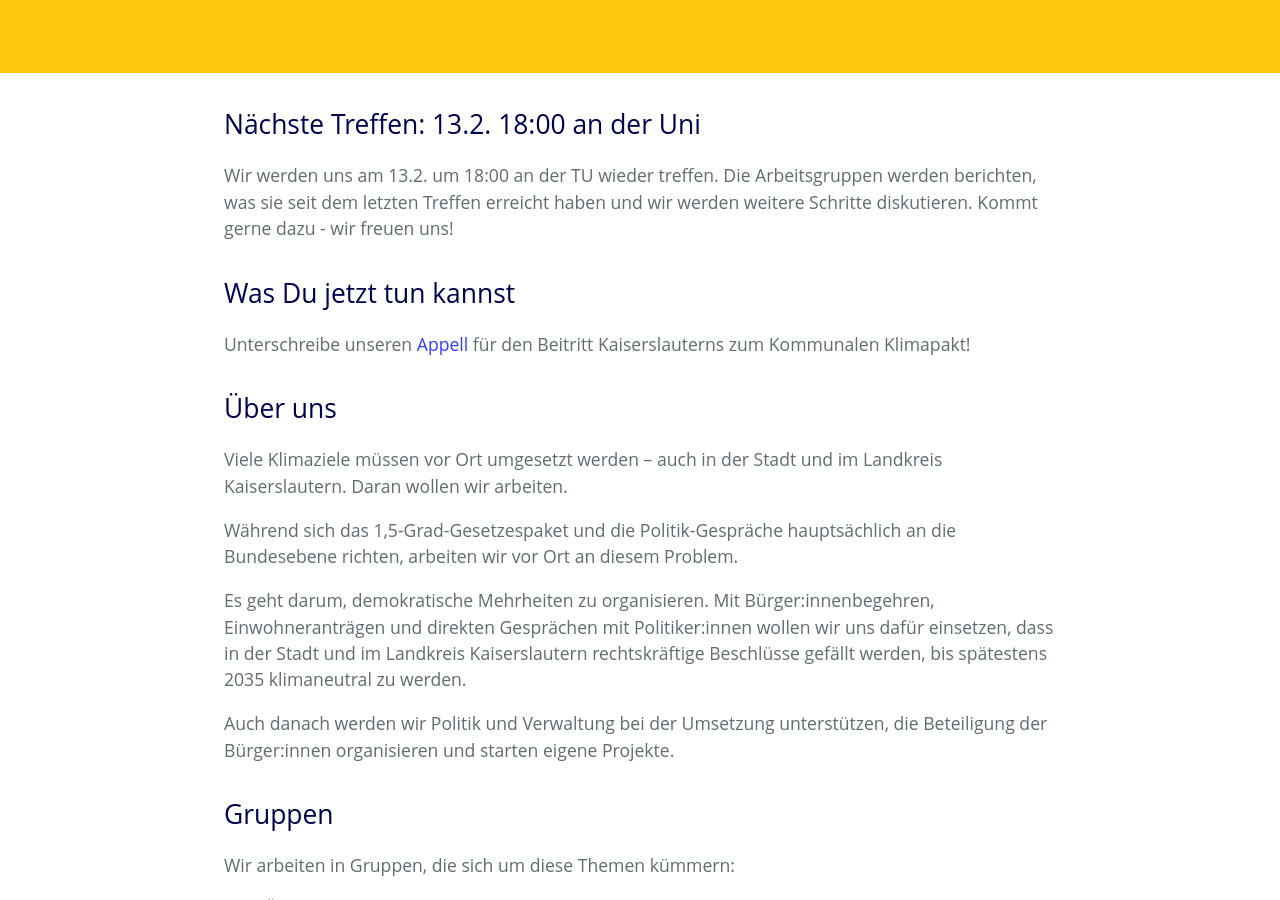
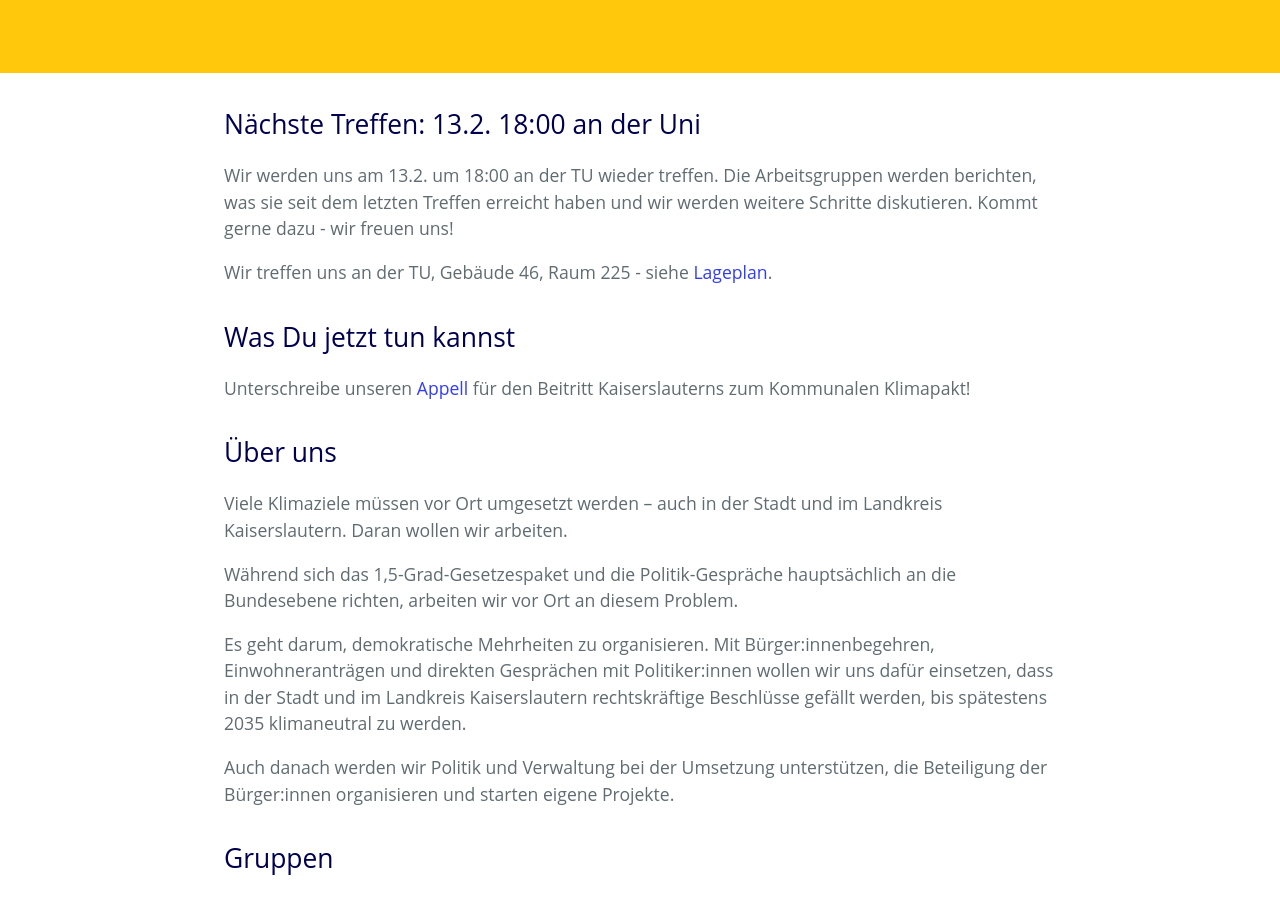
Before and after one commit to klimalautern/klimalautern.github.io, a Jekyll site: the page built from index.md, in a window 1280 px wide and 900 px high, scrolled down 563 px. Built offline with Jekyll 4.4.1, drawn with Linux system fonts in a browser that asks for light colours; our own code applies the rules of GitHub Pages for plain Markdown files; comment, search, counter and statistics services are not loaded.

Commit message:
Ort ergänzt - derselbe wie letztes Mal

```diff
--- a/index.md
+++ b/index.md
@@ -11,8 +11,8 @@ wieder treffen. Die Arbeitsgruppen werden berichten, was sie seit dem
 letzten Treffen erreicht haben und wir werden weitere Schritte
 diskutieren. Kommt gerne dazu - wir freuen uns!
 
-<!-- Wir treffen uns an der TU, Gebäude 46, Raum 225 - siehe
-[Lageplan](/images/2023-01-09-LageplanTreffen.jpeg). -->
+Wir treffen uns an der TU, Gebäude 46, Raum 225 - siehe
+[Lageplan](/images/2023-01-09-LageplanTreffen.jpeg).
 
 ## Was Du jetzt tun kannst
 
```
